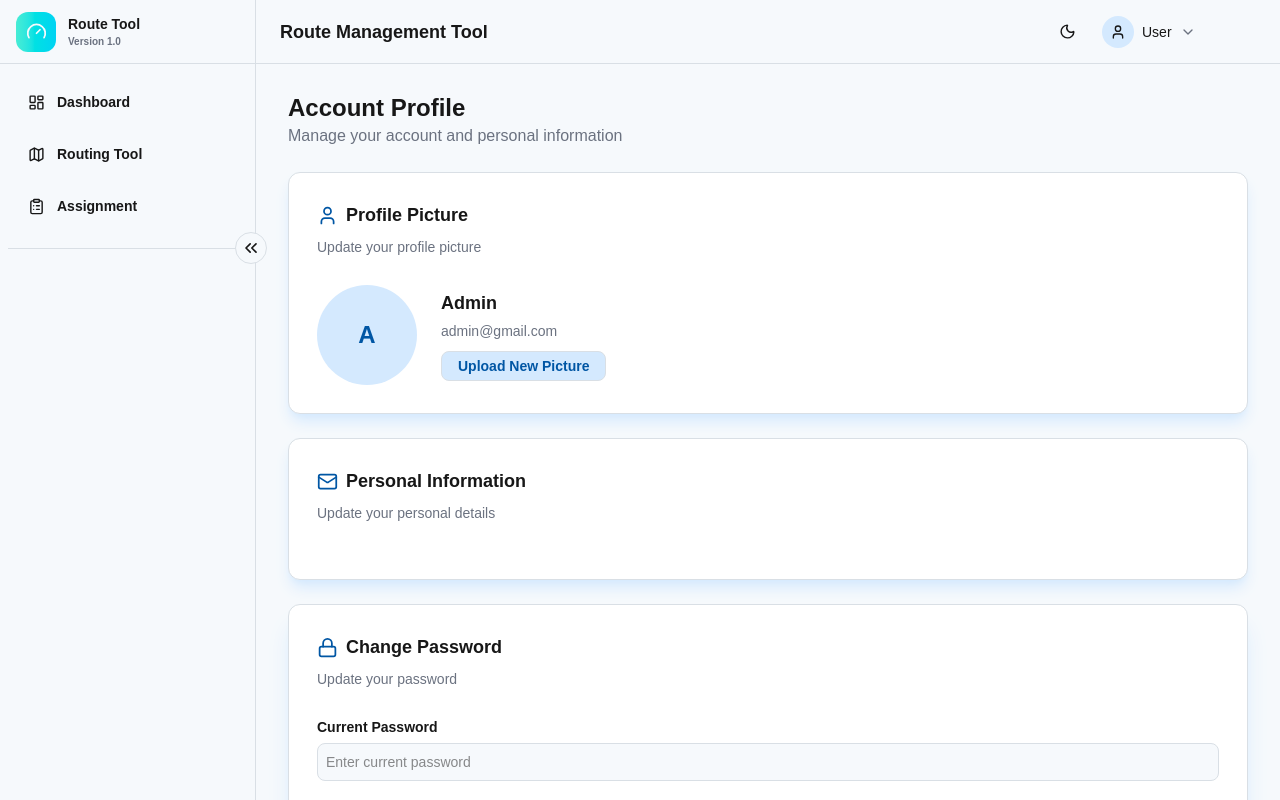
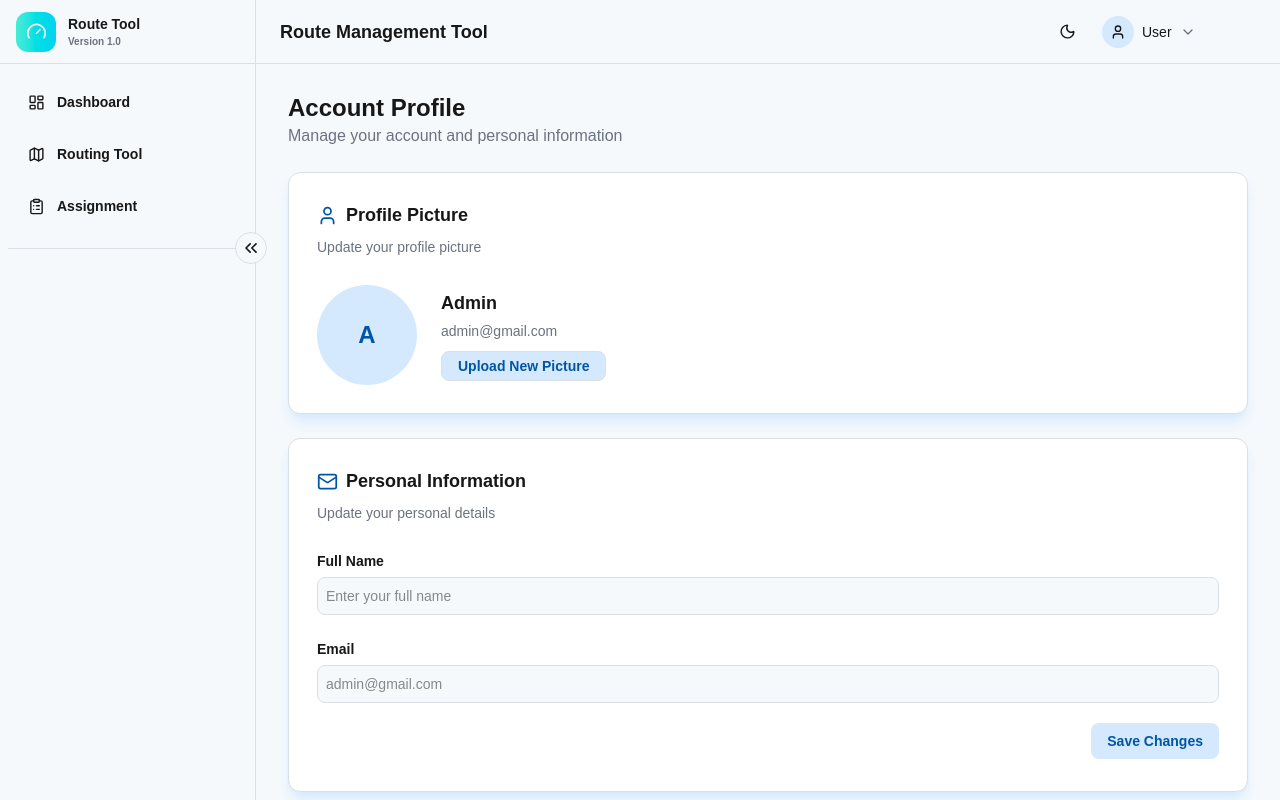
Before and after one commit to jrsantiagoo/route-management-system, a Next.js app in the folder client/: page /profile in a window 1280 px wide. Shown: the top 800 px of the page. Built offline with nearby package versions, Linux system fonts and the light colour scheme; no server answers; sample sign-in values are in the browser's storage.

Commit message:
feat: Added update personal information form

```diff
--- a/client/components/profile/change-password-card.tsx
+++ b/client/components/profile/change-password-card.tsx
@@ -38,7 +38,7 @@ export default function ChangePasswordCard() {
                         value={currentPassword}
                         onChange={(e) => setCurrentPassword(e.target.value)}
                         className="bg-background border border-border rounded-lg p-2 text-sm text-foreground w-full
-                            focus:outline-none focus:ring-2 focus:ring-primary"
+                            focus:outline-none focus:ring-2 focus:ring-primary-foreground"
                     />
                 </div>
 
@@ -57,7 +57,7 @@ export default function ChangePasswordCard() {
                         value={newPassword}
                         onChange={(e) => setNewPassword(e.target.value)}
                         className="bg-background border border-border rounded-lg p-2 text-sm text-foreground w-full
-                            focus:outline-none focus:ring-2 focus:ring-primary"
+                            focus:outline-none focus:ring-2 focus:ring-primary-foreground"
                     />
                 </div>
 
@@ -76,7 +76,7 @@ export default function ChangePasswordCard() {
                         value={confirmPassword}
                         onChange={(e) => setConfirmPassword(e.target.value)}
                         className="bg-background border border-border rounded-lg p-2 text-sm text-foreground w-full
-                            focus:outline-none focus:ring-2 focus:ring-primary"
+                            focus:outline-none focus:ring-2 focus:ring-primary-foreground"
                     />
                 </div>
 
--- a/client/components/profile/personal-info.tsx
+++ b/client/components/profile/personal-info.tsx
@@ -1,6 +1,12 @@
+"use client";
+
+import { useState } from "react";
 import { Mail } from "lucide-react";
 
 export default function PersonalInfoCard() {
+    const [newFullname, setNewFullname] = useState("");
+    const [newEmail, setNewEmail] = useState("");
+
     return (
         <div className="flex flex-col gap-2 justify-between rounded-xl bg-card border border-border shadow-lg shadow-primary">
             <div className="flex items-center gap-2 pt-7 pl-7 text-lg font-semibold">
@@ -11,7 +17,59 @@ export default function PersonalInfoCard() {
                 Update your personal details
             </p>
 
-            <div className="flex items-center gap-6 pl-7 pb-7 pt-5"></div>
+            {/* Allows Update of User Info */}
+            <form
+                onSubmit={(e) => e.preventDefault()}
+                className="flex flex-col gap-6 pl-7 pr-7 pb-7 pt-5"
+            >
+                {/* Current Password Input */}
+                <div className="flex flex-col gap-1.5">
+                    <label
+                        htmlFor="current-password"
+                        className="text-sm font-semibold text-foreground"
+                    >
+                        Full Name
+                    </label>
+                    <input
+                        id="new-fullname"
+                        type="text"
+                        placeholder="Enter your full name"
+                        value={newFullname}
+                        onChange={(e) => setNewFullname(e.target.value)}
+                        className="bg-background border border-border rounded-lg p-2 text-sm text-foreground w-full
+                            focus:outline-none focus:ring-2 focus:ring-primary-foreground"
+                    />
+                </div>
+
+                {/* New Password Input */}
+                <div className="flex flex-col gap-1.5">
+                    <label
+                        htmlFor="new-email"
+                        className="text-sm font-semibold text-foreground"
+                    >
+                        Email
+                    </label>
+                    <input
+                        id="new-email"
+                        type="email"
+                        placeholder="admin@gmail.com"
+                        value={newEmail}
+                        onChange={(e) => setNewEmail(e.target.value)}
+                        className="bg-background border border-border rounded-lg p-2 text-sm text-foreground w-full
+                            focus:outline-none focus:ring-2 focus:ring-primary-foreground"
+                    />
+                </div>
+
+                {/* Enables Information Update */}
+                <div className="flex justify-end -mt-1 mb-1">
+                    <button
+                        type="submit"
+                        className="px-4 py-2 text-sm font-semibold text-primary-foreground bg-primary hover:bg-secondary rounded-lg transition"
+                    >
+                        Save Changes
+                    </button>
+                </div>
+            </form>
         </div>
     );
 }
```
